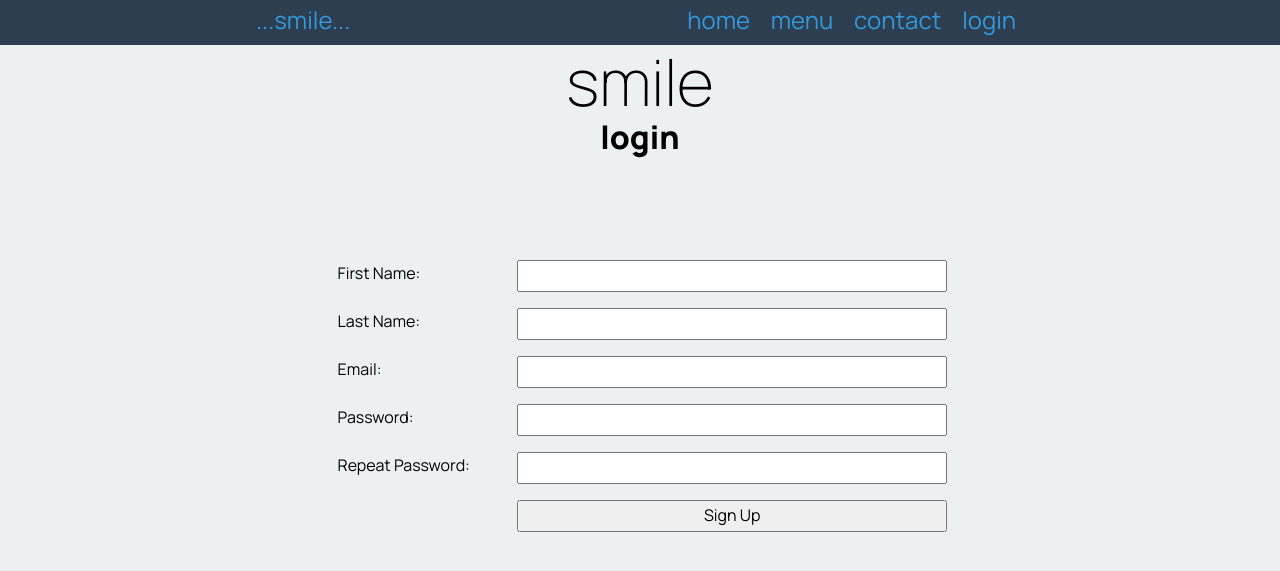
After one commit to dbwc/smile-2022-3, a Flask app: page /signup in a window 1280 px wide. The commit adds this page. Shown: the top 571 px of the page. Run offline with Flask 2, Linux system fonts and the light colour scheme.

Commit message:
Login and signup pages made

```diff
--- a/app.py
+++ b/app.py
@@ -3,7 +3,8 @@ import sqlite3
 from sqlite3 import Error
 
 app = Flask(__name__)
-DATABASE = "smile.db"
+DATABASE = "C:/Users/d.benseman/OneDrive - Wellington College/13DTS/Python2022/13-3/Smile/smile.db"
+
 
 def create_connection(db_file):
     """
@@ -11,6 +12,7 @@ def create_connection(db_file):
     parameter: name of the database file
     returns: a connection to the file
     """
+    print(db_file)
     try:
         connection = sqlite3.connect(db_file)
         return connection
@@ -32,6 +34,7 @@ def render_menu_page():
     cur = con.cursor()     # Creates a cursor to write the query
     cur.execute(query)     # Runs the query
     product_list = cur.fetchall()
+    print(product_list)
     con.close()
 
     return render_template('menu.html', products=product_list)
@@ -42,4 +45,14 @@ def render_contact_page():
     return render_template('contact.html')
 
 
-app.run(host='0.0.0.0', debug=True)
+@app.route('/login', methods=['GET', 'POST'])
+def render_login_page():
+    return render_template('login.html')
+
+
+@app.route('/signup', methods=['GET', 'POST'])
+def render_signup_page():
+    return render_template('signup.html')
+
+
+app.run(host='127.0.0.1', debug=True)
--- a/templates/base.html
+++ b/templates/base.html
@@ -13,11 +13,12 @@
 <body>
 <nav>
     <div class="container">
-        <div class="navbar-brand">smile.</div>
+        <div class="navbar-brand">...smile...</div>
         <div class="navbar-links">
             <a href="/">home</a>
             <a href="/menu">menu</a>
             <a href="/contact">contact</a>
+            <a href="/login">login</a>
         </div>
     </div>
 </nav>
--- a/templates/menu.html
+++ b/templates/menu.html
@@ -5,13 +5,15 @@ menu
 {% endblock %}
 
 {% block main %}
+<div class="products">
 {% for product in products %}
     <div class="product-box">
         <h3>{{ product[0] }}</h3>
         <p>{{ product[1] }}</p>
         <p><strong>Volume: </strong>{{ product[2] }}</p>
-        <p><strong>Price: </strong>{{ product[3] }}</p>
+        <p><strong>Price: </strong>${{ product[3] }}</p>
         <img src="/static/images/{{ product[4] }}.jpg">
     </div>
 {% endfor %}
+</div>
 {% endblock %}
--- /dev/null
+++ b/templates/signup.html
@@ -0,0 +1,33 @@
+{% extends "base.html" %}
+
+{% block pageheading %}login{% endblock %}
+
+{% block main %}
+<form class="myform" method="post">
+    <div class="form-group">
+        <div class="form-label">First Name:</div>
+        <div class="form-element"><input type="text" id="fname" name="fname"></div>
+    </div>
+    <div class="form-group">
+        <div class="form-label">Last Name:</div>
+        <div class="form-element"><input type="text" id="lname" name="lname"></div>
+    </div>
+    <div class="form-group">
+        <div class="form-label">Email:</div>
+        <div class="form-element"><input type="email" id="email" name="email"></div>
+    </div>
+    <div class="form-group">
+        <div class="form-label">Password:</div>
+        <div class="form-element"><input type="password" id="password" name="password"></div>
+    </div>
+    <div class="form-group">
+        <div class="form-label">Repeat Password:</div>
+        <div class="form-element"><input type="password" id="password2" name="password2"></div>
+    </div>
+    <div class="form-group">
+        <div class="form-label"></div>
+        <div class="form-element"><input type="submit" value="Sign Up"></div>
+    </div>
+
+</form>
+{% endblock %}
```
Also changed, not shown: templates/login.html (added, +21 -0 lines), smile.db (deleted).
